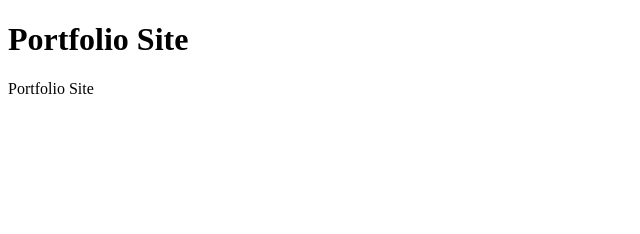
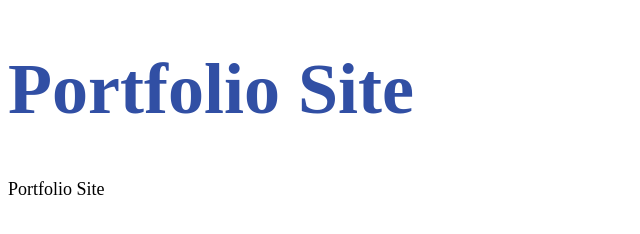
Before and after one commit to melshiD/git-github-test, a plain HTML site: page index.html in a window 1280 px wide. Shown: the whole page, without its empty margins (0-640 px from the left). Drawn offline with Linux system fonts and the light colour scheme.

Commit message:
styles.css created and linked to index.html

```diff
--- a/index.html
+++ b/index.html
@@ -4,6 +4,7 @@
     <meta charset="UTF-8">
     <meta http-equiv="X-UA-Compatible" content="IE=edge">
     <meta name="viewport" content="width=device-width, initial-scale=1.0">
+    <link rel="stylesheet" href="styles.css">
     <title>Portfolio Site</title>
 </head>
 <body>
--- /dev/null
+++ b/styles.css
@@ -0,0 +1,8 @@
+h1{
+    font-size: 72px;
+    color: rgb(49, 79, 164);
+
+}
+p{
+    font-size: 18px;
+}
```
